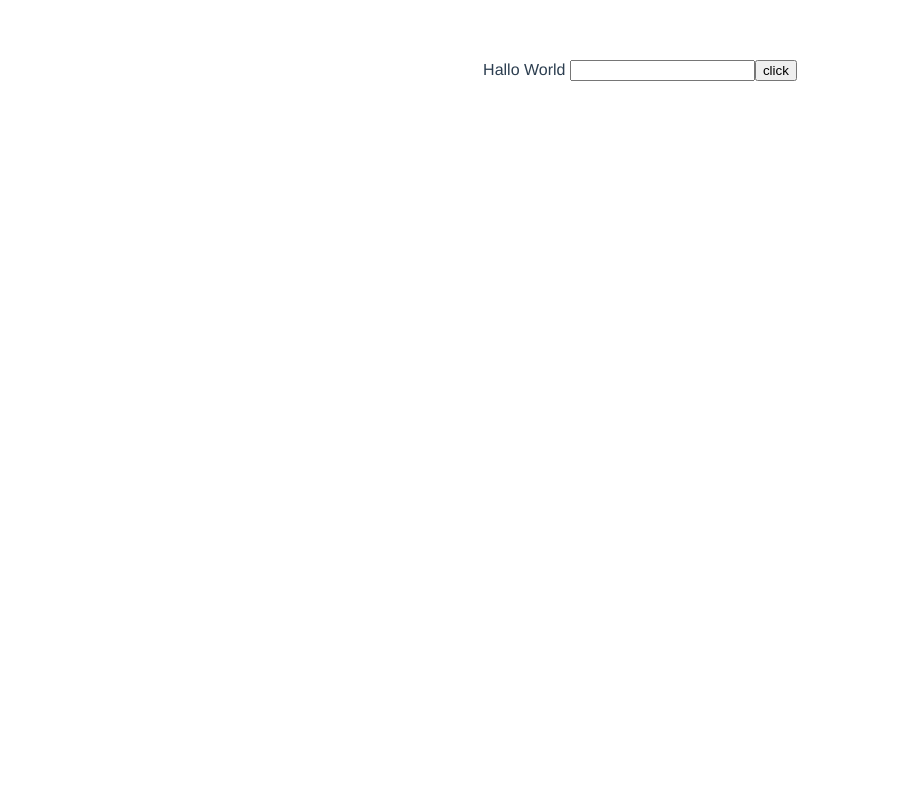
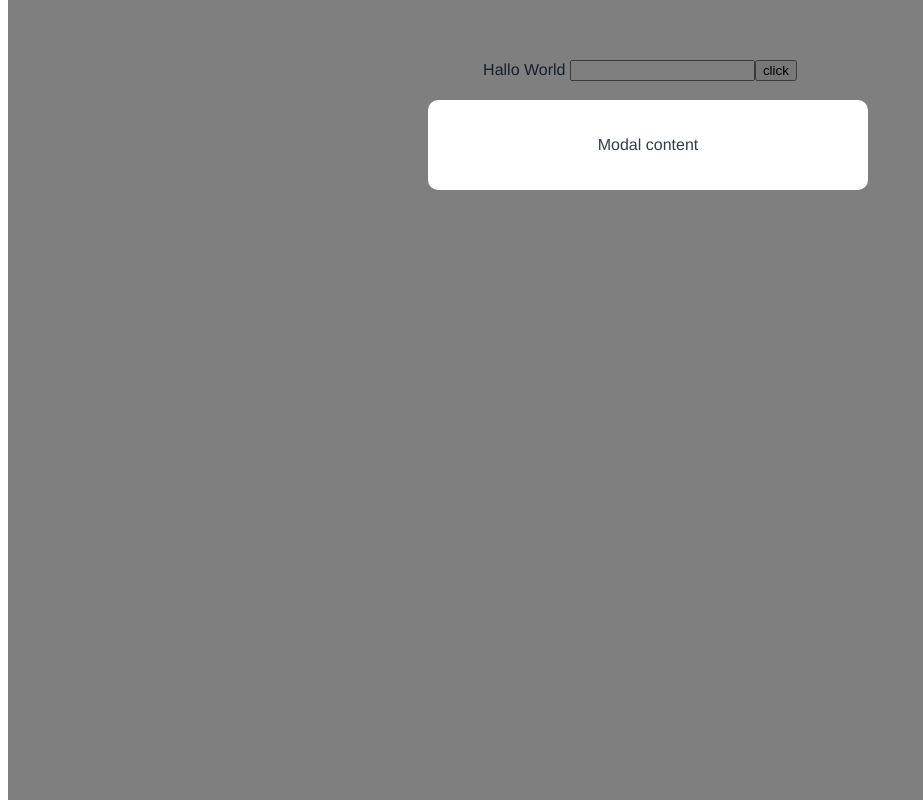
Before and after one commit to elhamhashemi56/Vue-CLI-Basic, a Vue app: page / in a window 1280 px wide. Shown: the whole page, without its empty margins (0-923 px from the left). Built offline with nearby package versions, Linux system fonts and the light colour scheme.

Commit message:
Create Modal Component

```diff
--- a/src/App.vue
+++ b/src/App.vue
@@ -3,13 +3,15 @@
  {{ title }}
   <input type="text" ref="abc">
   <button @click="handleEventClick">click</button>
-
+<Modal/>
 </template>
 
 <script>
+ import Modal from "./components/Modal.vue"
 
-export default {
+ export default {
   name: 'App',
+  components:{Modal},
 
   data(){
     return{
--- /dev/null
+++ b/src/components/Modal.vue
@@ -0,0 +1,26 @@
+<template>
+    <div class="backdrop">
+        <div class="modal">
+            <p>Modal content</p>
+        </div>
+
+    </div>
+</template>
+
+<style>
+.modal{
+  width: 400px;
+  padding: 20px;
+  margin: 100px auto;
+  background:white;
+  border-radius: 10px;
+}
+
+.backdrop{
+  top: 0;
+  position: fixed;
+  background: rgba(0, 0, 0, 0.5);
+  width: 100%;
+  height: 100%;
+}
+</style>
```
Also changed, not shown: src/components/HelloWorld.vue (deleted, +0 -57 lines).
